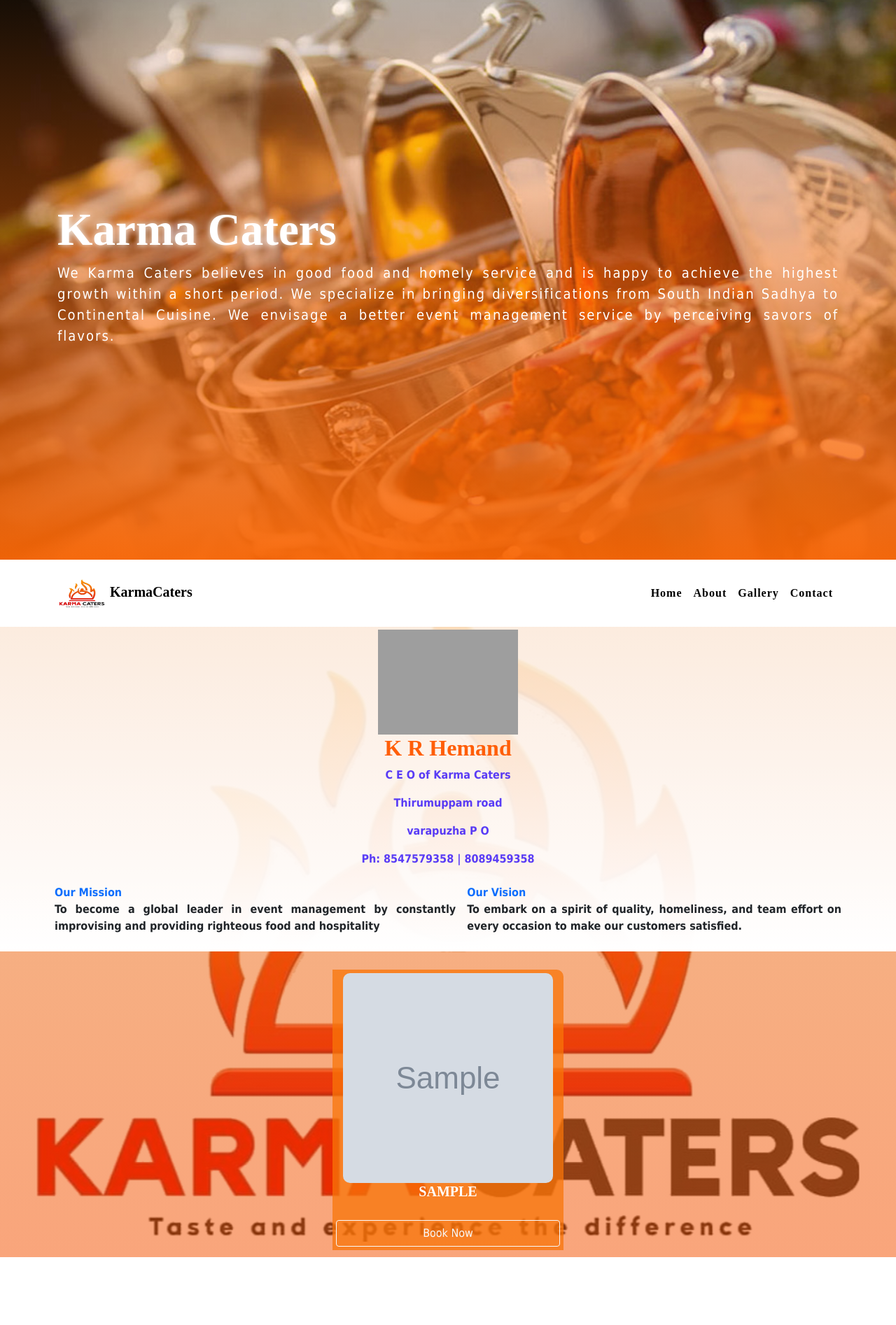
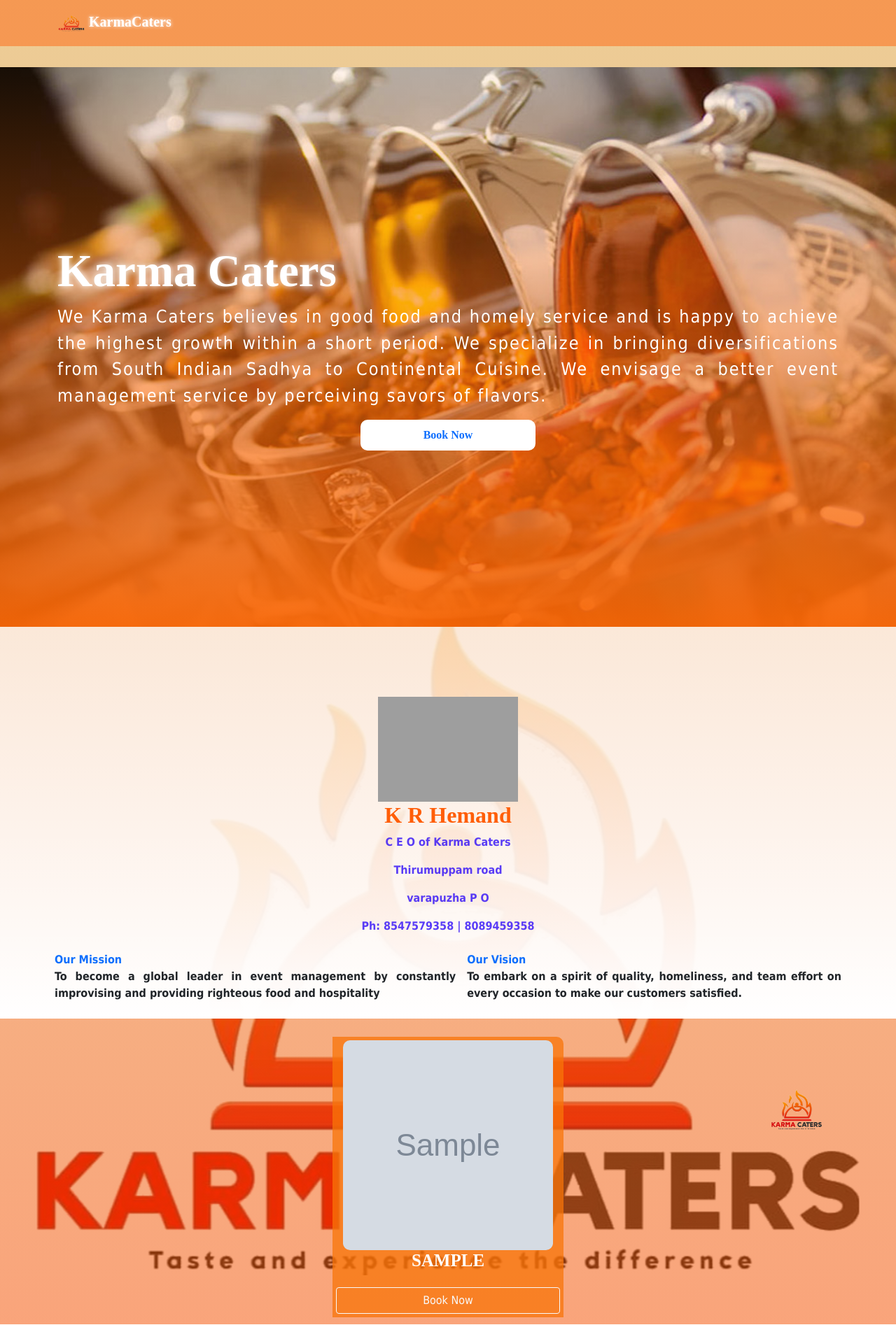
Before and after one commit to Durgaprasad0012/ProjectFlask, a Flask app: page / in a window 1280 px wide, after a click on "About". Shown: the top 1894 px of the page at 70% size. Run offline with Flask 2, Linux system fonts and the light colour scheme; tables that the repository leaves empty hold one stand-in row (values such as "Sample post"); grey boxes marked "Sample" are stand-in pictures; lists and menus that the app fills with data are empty; some libraries are stand-ins or nearby versions; grey boxes are pictures that could not be loaded.

Commit message:
Final commit

```diff
--- a/KarmaCatersFalsk/App.py
+++ b/KarmaCatersFalsk/App.py
@@ -18,7 +18,6 @@ app.config['MYSQL_DATABASE_DB'] = 'karmaCaters'
 
 # main config
 app.config['MAIL_SERVER'] = 'smtp.gmail.com'
-# app.config['MAIL_PORT'] = 465   #email-portnumber for ssl
 app.config['MAIL_PORT'] = 587  #email-portnumber for tls
 app.config['MAIL_USERNAME'] = 'karma.caters007@gmail.com'
 app.config['MAIL_PASSWORD'] = 'karma@123'
@@ -164,15 +163,19 @@ def bookDetails(id):
 """Admin section"""
 @app.route('/Admin')
 def admin():
+    msg = ""
     if 'uid' in session and 'role' in session:
-        return redirect('/'+session['role']+'/home')
+        if request.cookies.get('role'):
+            return redirect('/'+session['role']+'/home')
     else:
-        return render_template('Admin/login.html')
+        msg = 'Please Enter the details details'
+        return render_template('Admin/login.html',msg=msg)
 
 @app.route('/login', methods = ["POST"])
 def login():
     if 'uid' in session and 'role' in session:
-        return redirect('/'+session['role']+'/home')
+        if request.cookies.get('role'):
+            return redirect('/'+session['role']+'/home')
     msg = ''
     if request.method == 'POST':
         data = request.form
@@ -180,18 +183,18 @@ def login():
         vals = (data['email'],data['pswd'])
         res = getData(sql,vals)
         if len(res):
-            # resp = make_response(render_template('Admin/login.html'))
-            # resp.set_cookie('uid', res[0][0])
-            # resp.set_cookie('role', res[0][1])
-            # resp.set_cookie('user', res[0][2])
+            roler = request.cookies.get('role')
+            if roler == None:
+                resp = make_response(render_template('Admin/login.html'))
+                resp.set_cookie('role', res[0][1])
+                resp.set_cookie('user', res[0][2])
+                return resp
             session['uid'] = res[0][0]
             session['role'] = res[0][1]
             session['user'] = res[0][2]
-            role = request.cookies.get('role')
             return redirect('/'+res[0][1]+'/home')
         else:
-            msg = 'Invalid login details'
-    return render_template('Admin/login.html',msg=msg)
+            return redirect('/Admin')
 
 @app.route('/Admin/home')
 def adminHome():
@@ -287,7 +290,7 @@ def adminAddpost():
             file.save('static/uploads/'+secure_filename(fname))
             return redirect('/Admin/uploads')
         return render_template("Admin/uploads.html")
-    else:return render_template('Admin/login.html')
+    else:return redirect('/Admin')
 
 @app.route('/Admin/Editpost/<int:id>', methods = ["POST"])
 def adminEditPost(id):
--- a/KarmaCatersFalsk/static/css/index.css
+++ b/KarmaCatersFalsk/static/css/index.css
@@ -19,10 +19,7 @@ body {
 /* header */
 .navigation {
   width: 100vw;
-  height: 15vh;
-  background: none;
-  -webkit-transition: background-color .5s linear;
-  transition: background-color .5s linear;
+  height: 12vh;
 }
 
 .navigation .navbar {
@@ -41,8 +38,8 @@ body {
 }
 
 .navigation .navbar .navbar-brand img {
-  width: 70px;
-  height: 70px;
+  width: 40px;
+  height: 40px;
   background: none;
 }
 
@@ -60,27 +57,43 @@ body {
   color: #fff;
 }
 
-.navbar:hover {
+.navigation .navbar:hover {
   background-color: #fff;
   color: #000;
   text-shadow: 0px 0px 5px #fff;
 }
 
-.navbar:hover .navbar-brand {
+.navigation .navbar:hover .navbar-brand {
   color: #000;
 }
 
-.navbar:hover .nav-item a {
+.navigation .navbar:hover .nav-item a {
   visibility: visible;
   color: #000;
   letter-spacing: 1px;
 }
 
-.navbar:hover .collapse {
+.navigation .navbar:hover .collapse {
   color: #000;
 }
 
 /* header end */
+/* bookmark  */
+.bookmark {
+  position: fixed;
+  top: 80vh;
+  left: 85vw;
+}
+
+.bookmark img {
+  width: 100px;
+  height: 100px;
+  border-radius: 50%;
+  -o-object-fit: contain;
+     object-fit: contain;
+}
+
+/* bookmark end */
 /* banner */
 .banner {
   width: 100vw;
@@ -126,12 +139,13 @@ body {
   color: #fff;
   letter-spacing: 2px;
   text-align: justify;
-  font-size: 20px;
+  font-size: 25px;
 }
 
 .banner .content a {
-  -ms-flex-item-align: start;
-      align-self: flex-start;
+  -ms-flex-item-align: center;
+      -ms-grid-row-align: center;
+      align-self: center;
   width: 250px;
   padding: 10px;
   border-radius: 10px;
@@ -142,7 +156,6 @@ body {
   color: none;
   font-weight: bold;
   font-family: 'Times New Roman', Times, serif;
-  display: none;
 }
 
 /* banner end */
@@ -328,7 +353,7 @@ body {
   height: 45px;
   font-weight: bold;
   font-family: 'Times New Roman', Times, serif;
-  font-size: 20px;
+  font-size: 25px;
   color: #fff;
   text-align: center;
 }
--- a/KarmaCatersFalsk/static/css/index.scss
+++ b/KarmaCatersFalsk/static/css/index.scss
@@ -5,7 +5,7 @@ $_header: #ff5e08;
 $_trans: #ff5e0878;
 
 
-$_font-normal: 20px;
+$_font-normal: 25px;
 $_font-Upper: 65px;
 
 /* Functions */
@@ -42,9 +42,7 @@ body {
 /* header */
 .navigation {
     width: 100vw;
-    height: 15vh;
-    background: none;
-    transition: background-color .5s linear;
+    height: 12vh;
 
     .navbar {
         background-color: $_trans;
@@ -58,8 +56,8 @@ body {
         }
 
         .navbar-brand img {
-            width: 70px;
-            height: 70px;
+            width: 40px;
+            height: 40px;
             background: none;
         }
 
@@ -100,9 +96,21 @@ body {
             color: $_Common-black;
         }
     }
-
+}
 /* header end */
-
+/* bookmark  */
+.bookmark{
+    position: fixed;
+    top: 80vh;
+    left: 85vw;
+    img{
+        width: 100px;
+        height: 100px;
+        border-radius: 50%;
+        object-fit: contain
+    }
+}
+/* bookmark end */
 /* banner */
 .banner {
     @include fullWidth();
@@ -135,7 +143,7 @@ body {
         }
 
         a {
-            align-self: flex-start;
+            align-self: center;
             width: 250px;
             padding: 10px;
             border-radius: 10px;
@@ -145,7 +153,6 @@ body {
             text-align: center;
             color: none;
             @include font();
-            display: none;
         }
     }
 }
@@ -410,27 +442,4 @@ footer {
 
 /* media Query */
 
-@media (max-width : '400px') {
-    .banner {
-        .content {
-            h2 {
-                font-size: 35px;
-            }
-        }
-    }
-
-    .content-section {
-        .content-box {
-            img {
-                width: 50px;
-                height: 25px;
-            }
-        }
-    }
-
-    .review-section {
-        .review {
-            width: 290px;
-        }
-    }
-}
+@import './media.scss'
--- /dev/null
+++ b/KarmaCatersFalsk/static/css/media.scss
@@ -0,0 +1,79 @@
+@media screen and (max-width : '900px') {
+    $_font-m:12px;
+    $_font-b:20px;
+    .bookmark{
+        top: 88vh;
+        img{
+            width: 50px;
+            height: 50px;
+        }
+    }
+    .banner {
+        .content {
+            h2 {
+                font-size: $_font-b;
+            }
+            p{
+                font-size: $_font-m;
+            }
+        }
+    }
+    .gallery{
+        .display{
+            .img-box{
+                width: 100px;
+                height: 100px;
+                img{
+                    width: 100px;
+                    height: 100px;
+                }
+                video{
+                    width: 100px;
+                    height: 100px;
+                }
+            }
+        }
+    }
+
+    .content-section{
+        padding-top: 30px;
+        .content-box{
+            img{
+                width: 100px;
+                height: 50px;
+            }
+            h2{
+                font-size: $_font-b;
+            }
+            p{
+                font-size: $_font-m;
+                font-weight: normal;
+            }
+        }
+    }
+
+    .content-section {
+        .content-box {
+            img {
+                width: 50px;
+                height: 25px;
+            }
+        }
+    }
+
+    .review-section {
+        .info-box {
+            width: 200px;
+            .img-box{
+                width: 30px;
+                height: 30px;
+            }
+            p{
+                font-size: $_font-m;
+            }
+        }
+        .review {
+            width: 200px;
+        }
+    }
+}
--- a/KarmaCatersFalsk/static/js/index.js
+++ b/KarmaCatersFalsk/static/js/index.js
@@ -1,11 +1,15 @@
 $(function(){
-    $(".content").mouseover(function(){
-        $('#book').fadeIn(2000);
-    })
+    $(".bookmark").hide()
     $("#about").click(function(){
         $(".content-section").fadeIn(3000);
         setTimeout(() => {
             $(".content-section").fadeOut(3000);
         }, 10000);
     })
+    $("#mb").mouseover(function(){
+        $(".bookmark").hide()
+    })
+    $("#sb").mouseover(function(){
+        $(".bookmark").show()
+    })
 })
--- a/KarmaCatersFalsk/templates/index.html
+++ b/KarmaCatersFalsk/templates/index.html
@@ -24,7 +24,7 @@
 <body>
     <!-- header -->
     <header>
-        <div class="navigation fixed-top">
+        <div id="navigation" class="navigation">
             <nav class="navbar navbar-expand-sm">
                 <div class="container">
                     <a class="navbar-brand" href="/"><img src="{{url_for('static', filename = 'img/logo.png')}}" alt="">
@@ -45,13 +45,19 @@
     </header>
     <!-- header end -->
 
+    <!-- Bookmark -->
+    <a href="#navigation" class="bookmark">
+        <img src="{{url_for('static', filename = 'img/logo.png')}}" alt="book">
+    </a>
+    <!-- Bookmark end -->
+
     <!-- banner -->
-    <section>
+    <section id="mb">
         {% block banner %} {% endblock %}
     </section>
     <!-- banner end -->
     <!-- content -->
-    <section>
+    <section id="sb">
         <div id="content" class="content-section">
             <div class="content-box container">
                 <div class="img">
```
Also changed, not shown: other parts of KarmaCatersFalsk/static/css/index.css (+74 -12 lines), other parts of KarmaCatersFalsk/static/css/index.scss (+54 -31 lines), KarmaCatersFalsk/karmacaters.sql (+4 -46 lines), KarmaCatersFalsk/static/css/media.css (added, +59 -0 lines), KarmaCatersFalsk/templates/public/media.html (+16 -14 lines), 2 other files. Lines whose indentation alone changed are shown as unchanged.
